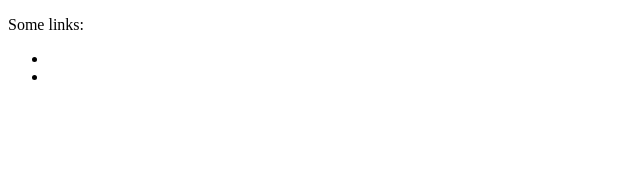
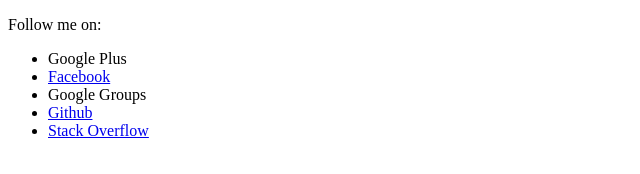
Before and after one commit to JohannesLichtenberger/johanneslichtenberger.github.com, a plain HTML site: page index.html in a window 1280 px wide. Shown: the whole page, without its empty margins (0-640 px from the left). Drawn offline with Linux system fonts and the light colour scheme.

Commit message:
added some content/links

```diff
--- a/index.html
+++ b/index.html
@@ -4,10 +4,13 @@
   <title>Johannes Lichtenberger</title>
 </head>
 <body>
-<p>Some links:</p>
+<p>Follow me on:</p>
 <ul>
-  <li></li>
-  <li></li>
+  <li><a href='https://plus.google.com/108148962514316073918/posts'></a>Google Plus</li>
+  <li><a href='https://www.facebook.com/johannes.lichtenberger'>Facebook</a></li>
+  <li><a href='http://groups.google.com/groups/search?hl=de&q=author:johannes+author:lichtenberger&sitesearch=groups.google.com&scoring=d'></a>Google Groups</li>
+  <li><a href='https://github.com/JohannesLichtenberger'>Github</li>
+  <li><a href='http://stackoverflow.com/users/1052521/johannes'>Stack Overflow</a></li>
 </ul>
 </body>
 </html>
```
